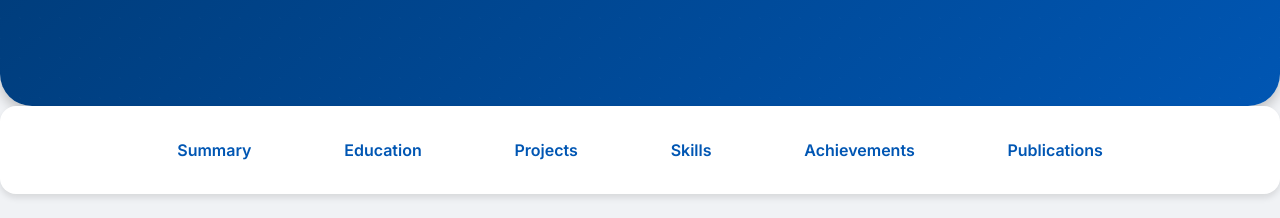
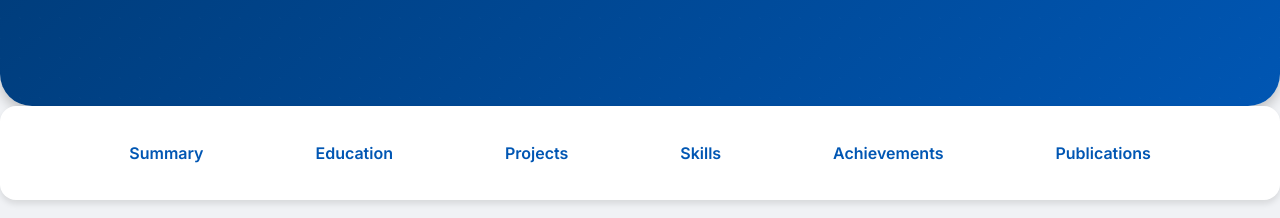
Before and after one commit to aloktiwari121/Webpage, a plain HTML site: page index.html in a window 1280 px wide. Shown: the part 582-800 px from the top of the page. Drawn offline with nearby package versions, Linux system fonts and the light colour scheme.

Commit message:
Update index.html

```diff
--- a/index.html
+++ b/index.html
@@ -144,8 +144,8 @@
         /* Navigation Bar */
         .nav-bar {
             background-color: var(--card-bg); /* White background for nav */
-            padding: 1.25rem 0;
-            margin-bottom: 2.5rem; /* More space */
+            padding: 1.35rem 0;
+            margin-bottom: 2.8rem; /* More space */
             border-radius: 1rem; /* Consistent rounding */
             box-shadow: var(--shadow);
             position: sticky; /* Make navigation sticky */
@@ -162,13 +162,13 @@
             margin: 0;
         }
         .nav-item {
-            margin: 0.75rem 1.5rem; /* Increased spacing */
+            margin: 0.85rem 1.7rem; /* Increased spacing */
         }
         .nav-link {
             color: var(--primary-blue); /* Blue links */
             text-decoration: none;
             font-weight: 600;
-            padding: 0.8rem 1.4rem;
+            padding: 0.99rem 1.8rem;
             border-radius: 0.75rem; /* More rounded pills */
             transition: background-color var(--transition-speed) ease, color var(--transition-speed) ease, transform var(--transition-speed) ease;
         }
```
